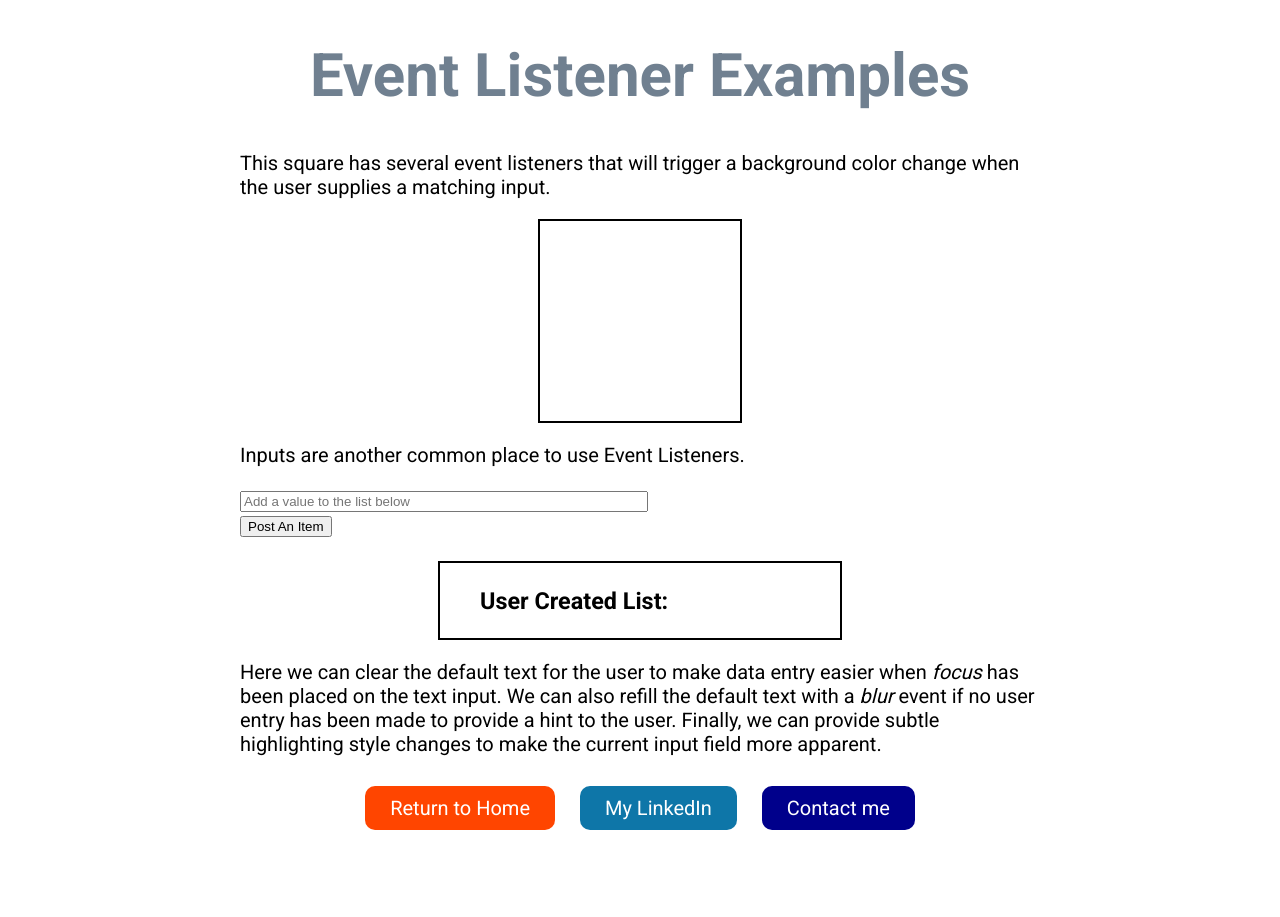
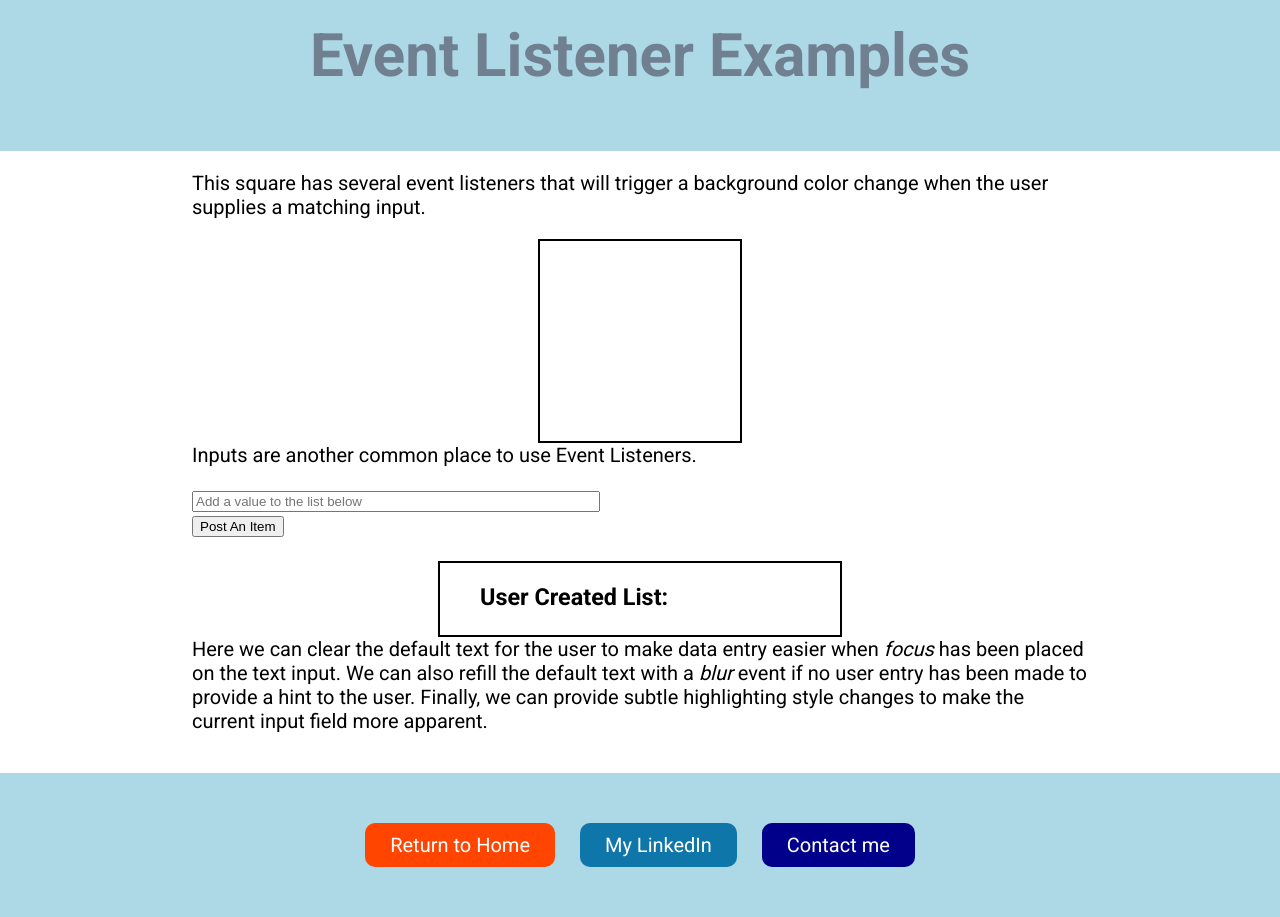
Before and after one commit to JLowe-N/JLowenPortfolioSite, a Django app: page /eventlisteners in a window 1280 px wide. Before the commit the page ends 830 px from the top, so only its background shows below. Run offline with Django 3.2, Linux system fonts and the light colour scheme.

Commit message:
Refactor stylings

```diff
--- a/portfolioapp/static/portfolioapp/css/eventpage.css
+++ b/portfolioapp/static/portfolioapp/css/eventpage.css
@@ -1,23 +1,46 @@
 body {
-    margin: 0px;
+    margin: 0;
+    padding: 0;
     font-size: 20px;
     font-family: 'Roboto', sans-serif;
 }
 
+/* Typography */
+
+h1, h2, h3, p {
+    margin-top: 0px;
+}
+
 h1 {
-    text-align: center;
     font-size: 60px;
     color: slategray;
 }
 
+/* layout */
+
+.container {
+    margin: 0 auto;
+}
+
+header {
+    text-align: center;
+    background: lightblue;
+    padding: 20px;
+}
+
 main {
-    width: 800px;
     margin: 0 auto;
+    padding: 20px;
+    width: 70%;
 }
 
 footer {
     text-align: center;
+    background: lightblue;
+    padding: 40px;
 }
+
+/* button */
 
 .btn {
     display: inline-block;
@@ -28,7 +51,7 @@ footer {
     margin: 10px;
 }
 
-.btn:active, .btn:hover {
+.btn:focus, .btn:hover {
     background: yellow;
     color: black;
 }
@@ -45,15 +68,13 @@ footer {
     background: darkblue
 }
 
+/* displays */
+
 #postDiv {
     width: 400px;
     margin: 0 auto;
     text-align: left;
     border: 2px solid black;
-}
-
-#intro {
-    text-align: center;
 }
 
 #theSquare {
```
